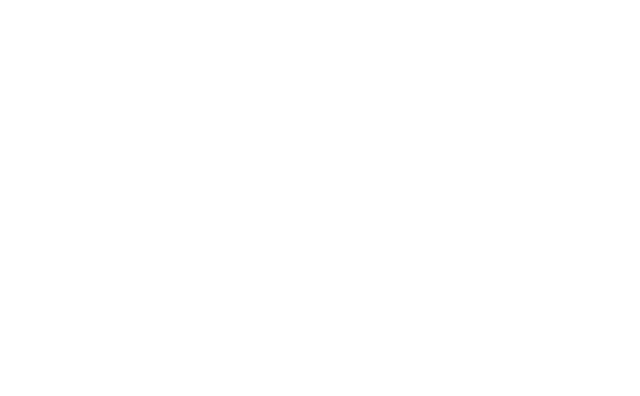
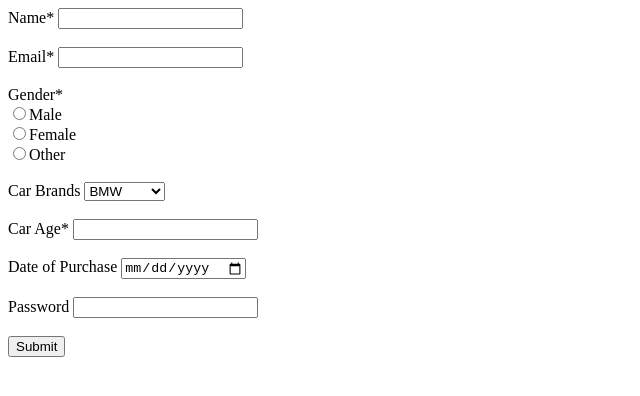
Before and after one commit to acciojob/car-insurance-form-RakeshDP, a website: page main.html in a window 1280 px wide. Shown: the whole page, without its empty margins (0-640 px from the left). Drawn offline with Linux system fonts and the light colour scheme.

Commit message:
created a submission

```diff
--- a/main.html
+++ b/main.html
@@ -10,7 +10,60 @@
 	<!-- the entire body must be written by student -->
     <script type="text/javascript" src="./script.js">
 </script>
+	<form method="post">
+		<div>
+			<label for="name">Name*</label>
+			<input type="text" required id="name">
+		</div>
+		<br>
+		<div>
+			<label for="email">Email*</label>
+			<input type="email" required id="email">
+		</div>
+		<br>
+		<div>
+			<label for="gender">Gender*</label><br>
+			<input type="radio" name="gender" required>Male<br>
+			<input type="radio" name="gender" required>Female<br>
+			<input type="radio" name="gender" required>Other
+		</div>
+		<br>
+		<div>
+			<label for="cars">Car Brands</label>
+			<select id="cars">
+				<option value= "bmw">BMW</option>
+				<option value="audi">Audi</option>
+				<option value="mercedez">Mercedez</option>
+			</select>
+		</div>
+		<br>
+		<div>
+			<label for="carage">Car Age*</label>
+			<input type="number" required id="carage">
+		</div>
+		<br>
+	<div>
+			<labe for="dop">Date of Purchase</labe>
+			<input type="date" required id="dop">
+		</div>
+		<br>
+		<div>
+			<labe for="password">Password</labe>
+			<input type="password" required id="password">
+		</div>
+		<br>
+	<div>
+		<button type="submit">Submit</button>
+	</div>
 
+
+
+
+
+
+
+
+	</form>
 </body>
 
 </html>
```
